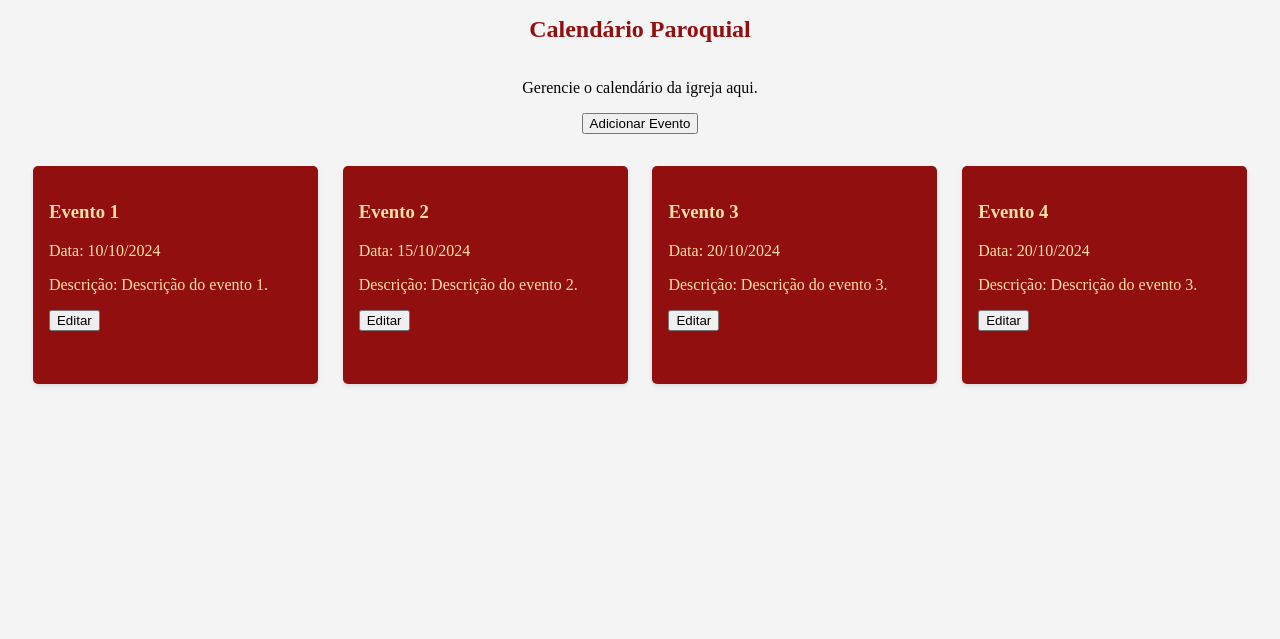
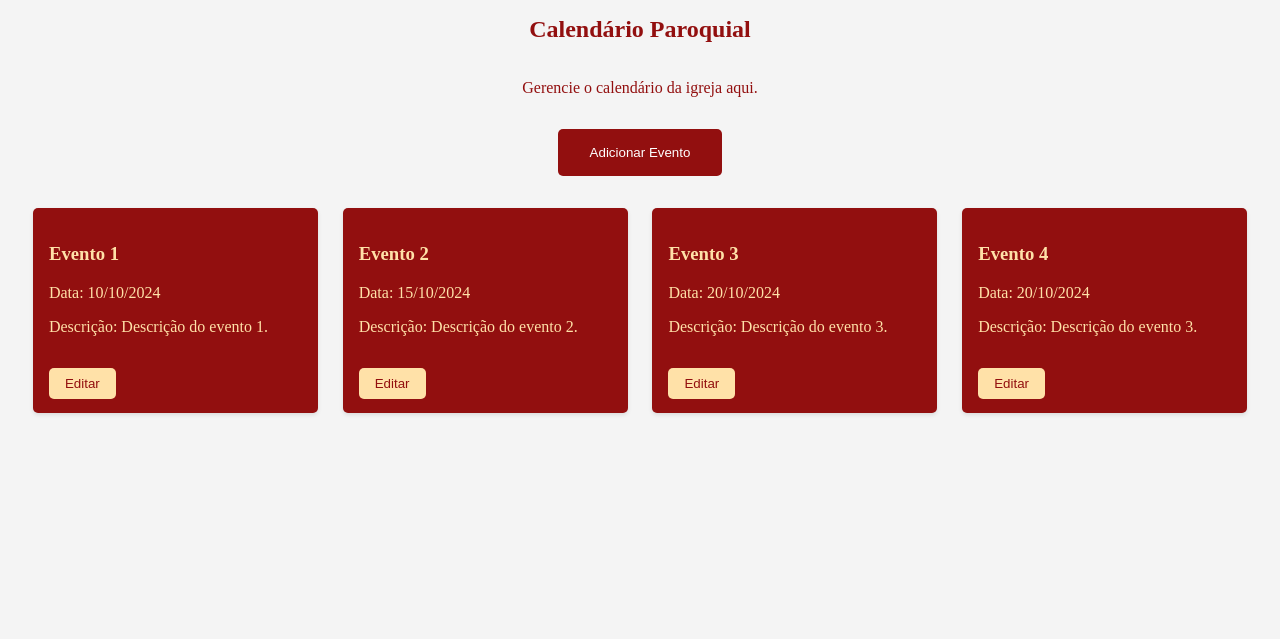
Before and after one commit to Gaia28/ProjetoSJT, a PHP site: page /app/views/CalendarioParoquial.php in a window 1280 px wide. Shown: the part 127-766 px from the top of the page. Run offline with PHP 8.4, Linux system fonts and the light colour scheme.

Commit message:
REFACTOR | alterações na estrtutra e adição do modal

```diff
--- a/app/views/CalendarioParoquial.php
+++ b/app/views/CalendarioParoquial.php
@@ -19,33 +19,52 @@
 
         <section class="containerCalendario">
             <h1>Calendário Paroquial</h1>
-            <p>Gerencie o calendário da igreja aqui.</p>
+            <p style="color: rgb(146, 15, 15);">Gerencie o calendário da igreja aqui.</p>
 
-                <button class="btnAdicionar">Adicionar Evento</button>
+                <button class="botao" id="adicionarEvento">Adicionar Evento</button>
+                <dialog id="modalEvento">
+
+                    <form method="post" action="#" class="formEvento">
+                        <h2>Adicionar Evento</h2>
+                        <label for="titulo">Título:</label>
+                        <input type="text" id="titulo" name="titulo" required>
+
+                        <label for="dia da semana">Dia da Semana:</label>
+                        <input type="text" id="dia da semana" name="dia da semana" required>
+
+                        <label for="hora">Hora:</label>
+                        <input type="time" id="hora" name="hora" required>
+                        <div class="botoes">
+                            <button class="botao" type="submit">Salvar</button>
+                            <button class="botao" type="button" id="fecharModal">Cancelar</button>
+                        </div>
+                    </form>
+
+                </dialog>
                 <div class="eventos">
                     <div class="evento">
                         <h3>Evento 1</h3>
                         <p>Data: 10/10/2024</p>
                         <p>Descrição: Descrição do evento 1.</p>
-                        <button class="btnEditar">Editar</button>
+                        <button class="botaoEditar ">Editar</button>
                     </div>
                     <div class="evento">
                         <h3>Evento 2</h3>
                         <p>Data: 15/10/2024</p>
                         <p>Descrição: Descrição do evento 2.</p>
-                        <button class="btnEditar">Editar</button>
+                        <button class="botaoEditar">Editar</button>
                     </div>
                     <div class="evento">
                         <h3>Evento 3</h3>
                         <p>Data: 20/10/2024</p>
                         <p>Descrição: Descrição do evento 3.</p>
-                        <button class="btnEditar">Editar</button>
+                        <button class="botaoEditar">Editar</button>
                     </div>
                     <div class="evento">
                         <h3>Evento 4</h3>
                         <p>Data: 20/10/2024</p>
                         <p>Descrição: Descrição do evento 3.</p>
-                        <button class="btnEditar">Editar</button>
+                        <button class="botaoEditar">Editar</button>
                     </div>
 
                 </div>
@@ -53,5 +72,7 @@
 
         </section>
 
+        <script src="public/assets/js/modal.js"></script>
+
 </body>
 </html>
```
